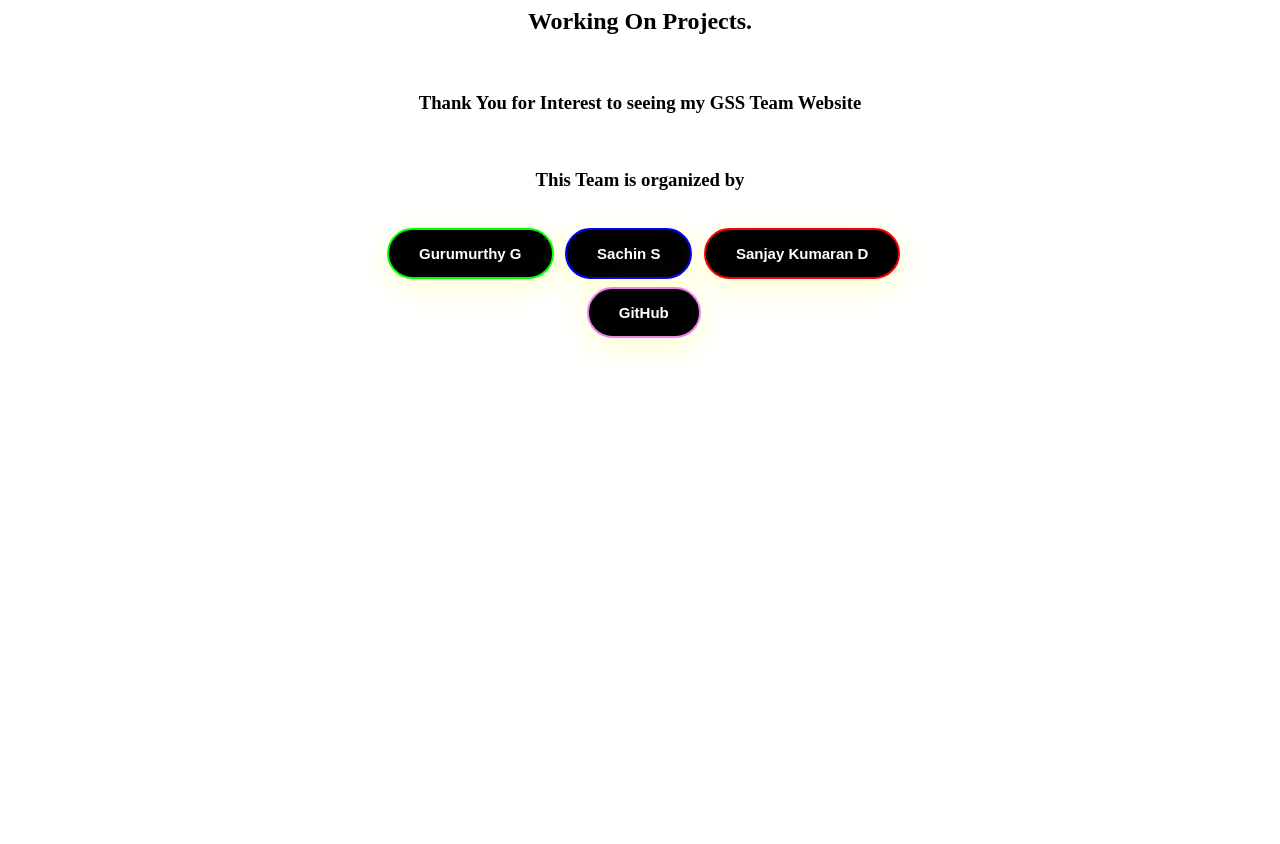
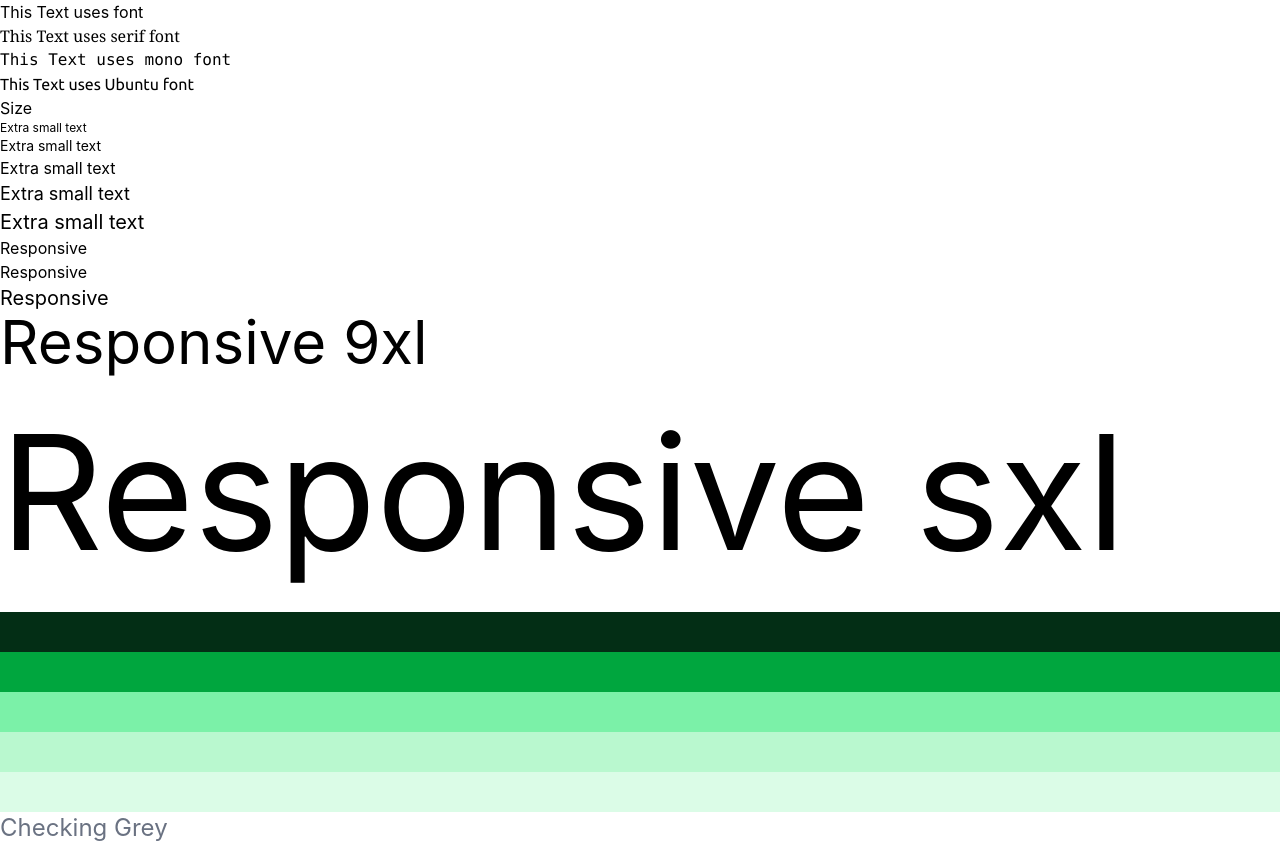
Before and after one commit to gss-projects/gss-projects.github.io, a website: page index.html in a window 1280 px wide. Before the commit the page ends 800 px from the top, so only its background shows below. Drawn offline with Linux system fonts and the light colour scheme.

Commit message:
Testing Website

```diff
--- /dev/null
+++ b/index.css
@@ -0,0 +1,10 @@
+@import "tailwindcss";
+@theme{
+    --font-ubuntu : "Ubuntu", sans-serif;
+    --text-sanjayxl : 10rem;
+
+}
+
+.btns-gui{
+    @apply bg-white text-black border rounded-xl border-white
+}
--- a/index.html
+++ b/index.html
@@ -1,19 +1,108 @@
 <html>
   <head>
   <meta charset="UTF-8" />
-  <link rel="stylesheet" href="style.css">
+  <link rel="stylesheet" href="./output.css">
   <meta name="viewport" content="width=device-width, initial-scale=1.0" />
   <title>GSS Projects</title>
+  <link rel="preconnect" href="https://fonts.googleapis.com">
+<link rel="preconnect" href="https://fonts.gstatic.com" crossorigin>
+<link href="https://fonts.googleapis.com/css2?family=Ubuntu:ital,wght@0,300;0,400;0,500;0,700;1,300;1,400;1,500;1,700&display=swap" rel="stylesheet">
 </head>
-  <body>
-    <center>
-    <h2>Working On Projects.</h2>
-      <br>
-      <h3>Thank You for Interest to seeing my GSS Team Website</h3><br>
-    <h3>This Team is organized by </h3> <br> <a href="https://www.linkedin.com/in/gurumurthy-g-902357335/"><button class="buttongui" style="border: 2px solid #00ff00;">Gurumurthy G</button></a>
-      <a href="https://www.linkedin.com/in/sachin5116/"><button class="buttongui" style="border: 2px solid #0000ff;">Sachin S</button></a>
-      <a href="https://www.linkedin.com/in/sanjaykumarand/"><button class="buttongui" style="border: 2px solid #ff0000;">Sanjay Kumaran D</button></a><br>
-      <a href="https://github.com/gss-projects"><button class="buttongui" style="border: 2px solid violet;">GitHub</button></a>
-    </center>
-  </body>
+  <body class="bg-white dark:bg-black">
+  <!-- <h1>Hi I am SanjayKumaran</h1>
+    <!--Typography-->
+    <p class="font-sans">This Text uses font</p>
+    <p class="font-serif">This Text uses serif font</p>
+        <p class="font-mono">This Text uses mono font</p>
+        <p class="font-ubuntu">This Text uses Ubuntu font</p>
+
+        Size
+        <p class="text-xs">Extra small text</p>
+        <p class="text-sm">Extra small text</p>
+        <p class="text-base">Extra small text</p>
+        <p class="text-lg">Extra small text</p>
+        <p class="text-xl">Extra small text</p>
+
+        Responsive
+        <p class="text-base">Responsive</p>
+        <p class="text-base md:text-lg lg:text-xl">Responsive</p>
+        <p class="text-6xl">Responsive 9xl</p>
+        <p class="text-sanjayxl">Responsive sxl</p>
+
+<!-- leading-tight(1.25) leading-loose(2) leading-normal(1.5) leading-relaxed(1.625) leading-snug(1.375)
+  --><!--
+        <p class="text-2xl font-thin leading-9"><span class="text-4xl font-extrabold leading-loose">Lorem ipsum</span> is simply dummy text of the printing and typesetting industry. Lorem Ipsum has been the industry's standard dummy text ever since 1966, when designers at Letraset and James Mosley, the librarian at St Bride Printing Library in London, took a 1914 Cicero translation and scrambled it to make dummy text for Letraset's Body Type sheets. It has survived not only many decades, but also the leap into electronic typesetting, remaining essentially unchanged. It was popularised thanks to these sheets and more recently with desktop publishing software like Aldus PageMaker and Microsoft Word including versions of Lorem Ipsum.</p>
+
+ -->
+
+<!--bg colors:  bg-inherit bg-current bg-transparent bg-black bg-white bg-slate-50 bg-slate-100 bg-slate-600 bg-grey-600
+bg-zinc-600 bg-neutral-600 bg-stone-600 bg-red-600 bg-green-950 -->
+
+<div class="h-10 bg-green-950"></div>
+<div class="h-10 bg-green-600"></div>
+<div class="h-10 bg-green-300"></div>
+<div class="h-10 bg-green-200"></div>
+<div class="h-10 bg-green-100"></div>
+
+
+<div class="text-2xl text-gray-500">Checking Grey</div>
+<!-- p-32 px-32 py-32 ps-32 pe-32 pt pr pb pl same as margin m mx ... border-0,2,4,8,16 border-x-2 ....
+ rounded-none rounded-sm rounded rounded-4xl ...
+<button class="text-white bg-red-300 p-4 m-2 border-red-700 border-x-2 rounded-4xl hover:bg-white hover:text-black">Click  Me</button>
+-->
+
+<!--Layout
+<div class="container relative border-2 border-red-400 mt-10 mx-auto rounded-lg">
+  <h1 class="text-white pt- pl-4 text-xl ">Sanjay learning Tailwind CSS</h1>
+  <p class="text-white p-4 mb-3">There are many variations of passages of Lorem Ipsum available, but the majority have suffered alteration in some form, by injected humour, or randomised words which don't look even slightly believable. If you are going to use a passage of Lorem Ipsum, you need to be sure there isn't anything embarrassing hidden in the middle of text. All the Lorem Ipsum generators on the Internet tend to repeat predefined chunks as necessary, making this the first true generator on the Internet. It uses a dictionary of over 200 Latin words, combined with a handful of model sentence structures, to generate Lorem Ipsum which looks reasonable. The generated Lorem Ipsum is therefore always free from repetition, injected humour, or non-characteristic words etc.</p>
+<div class="flex justify-center my-3">
+  <button class="absolute bottom-0 transform translate-y-10 text-white bg-red-300 p-4 m-2 border-red-700 border-x-2 rounded-4xl hover:bg-white hover:text-black">Read More</button>
+</div>-->
+
+<!--Responsive Classes
+<div class="bg-gray-200 md:bg-green-200 lg:bg-red-200">
+  <p class="text-lg ">Background Color changes</p>
+</div>-->
+
+<!--Flexbox Layout (row)   flex-col flex-row justify-end justify-start justify-between
+<div class="container flex flex-row justify-around">
+<div class="bg-green-300">Content 1</div>
+<div class="bg-green-300">Content 2</div>
+<div class="bg-green-300">Content 3</div>
+</div>-->
+
+<!--Flexbox Layout(col)   items-start items-end items-stretch items-baseline row(flex-grow-1 flex-1)
+<div class="container flex flex-row">
+<div class="bg-green-300 flex-1">Content 1</div>
+<div class="bg-green-300 flex-1">Content 2</div>
+<div class="bg-green-300 flex-1">Content 3</div>
+</div>-->
+
+
+<!--grid
+
+<div class="container grid grid-cols-2 gap-3">
+<div class="bg-green-300 flex-1">Content 1</div>
+<div class="bg-green-300 flex-1">Content 2</div>
+<div class="bg-green-300 flex-1">Content 3</div>
+</div> -->
+
+<!--Dark Mode
+<button class="text-xl bg-slate-950 text-white p-3 rounded m-10 dark:bg-white dark:text-black ">Click Me</button>
+
+ --breakpoint-*: initial;  --breakpoint-customname: 80rem;
+
+<button class="btns-gui">T1</button>
+<button class="btns-gui">T2</button>
+<button class="btns-gui">T3</button>
+
+
+tracking-  truncate-  -m-3 -m-p (negatives)   shadow-  focus: (for form hover border)  space-x-2 space-y-2 border-[custom px or em etc]
+line-clamp-1 whitespace-nowrap grid-cols-1 grid-row place-content-around place-content-between flex-grow flex-shrink-1 flex-none basis-1/3 basis-2/3
+place-items-start col-span row-span
+
+-->
+
+
+</body>
 </html>
--- a/package.json
+++ b/package.json
@@ -1,6 +1,6 @@
 {
   "dependencies": {
-    "@tailwindcss/cli": "^4.3.2",
-    "tailwindcss": "^4.3.2"
+    "@tailwindcss/cli": "^4.3.3",
+    "tailwindcss": "^4.3.3"
   }
 }
--- a/src/index.css
+++ /dev/null
@@ -1 +0,0 @@
-@import "tailwindcss";
--- a/style.css
+++ /dev/null
@@ -1,19 +0,0 @@
-.buttongui {
-  display: inline-block;
-  margin-left:7.5px;
-  margin-bottom:8px;
-  background-color : rgba(0,0,0,1);
-  padding: 15px 30px;
-  color: #fff;
-  cursor: pointer;
-  font-size:15px;
-  font-weight: 600;
-  box-shadow: 0 8px 32px rgba(255, 255, 0,0.2);
-  border-radius: 30px;
-}
-.buttongui:hover {
- background:linear-gradient(135deg, #FDF4BA, #F3B1F1, #FDF4BA);
-  transform: scale(1.02);
-  box-shadow: 0 8px 32px rgba(255, 255, 0,0.6);
-  color: #000;
-}
```
Also changed, not shown: cmds/Tailwind cmds.md (deleted, +0 -4 lines), .github/workflows/static.yml, output.css (added), src/output.css (deleted), 1 other file.
